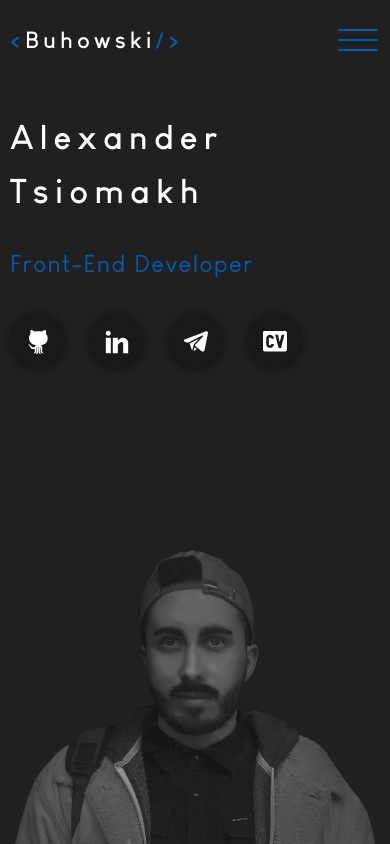
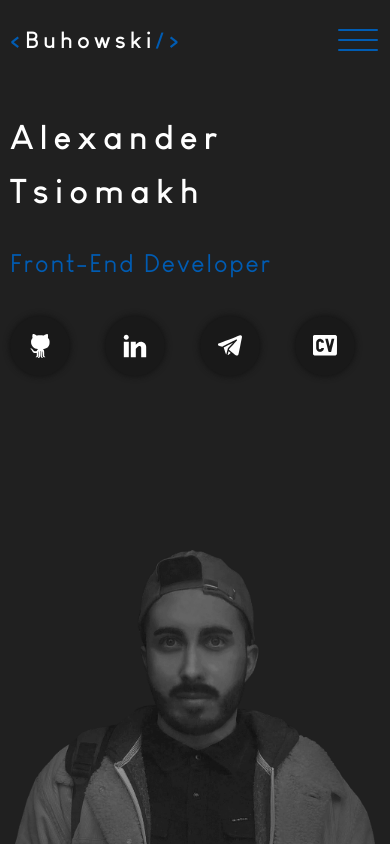
Before and after one commit to buhowski/react-typescript, a React (Create React App) app: page / in a window 390 px wide. Built offline with nearby package versions, Linux system fonts and the light colour scheme.

Commit message:
responsive

```diff
--- a/src/components/socials/Socials.scss
+++ b/src/components/socials/Socials.scss
@@ -3,8 +3,8 @@
 .contact-menu {
 	a {
 		margin-right: 35px;
-		width: 56px;
-		height: 56px;
+		width: 60px;
+		height: 60px;
 		padding: 0;
 		border-radius: 50%;
 		position: relative;
@@ -17,10 +17,8 @@
 			height: calc(50px + 1vw);
 		}
 
-		@include mobile {
-			width: 55px;
-			height: 55px;
-			margin-right: 24px;
+		@include mobileSmall {
+			margin-right: 22px;
 		}
 
 		&:last-child {
@@ -45,7 +43,7 @@
 		color: $blue-main;
 		backface-visibility: hidden;
 		position: absolute;
-		top: -25px;
+		top: -27px;
 		left: 50%;
 		transform: translateX(-35%) rotate(0deg);
 		letter-spacing: 3px;
@@ -53,6 +51,7 @@
 		transition: all 0.4s ease;
 		margin-left: 5%;
 		white-space: nowrap;
+		font-size: 18px;
 	}
 	a:hover > .title {
 		opacity: 1;
--- a/src/pages/home/Home.scss
+++ b/src/pages/home/Home.scss
@@ -35,7 +35,7 @@
 	margin-bottom: 125px;
 	width: 40%;
 
-	@include tabletBig {
+	@media screen and (max-width: 1366px) {
 		margin-bottom: 40px;
 	}
 
@@ -46,10 +46,10 @@
 	}
 
 	.tag-color {
-		font-size: 24px;
+		font-size: 25px;
 		margin-bottom: 3rem;
 		font-family: $LouisGeorgeCaf;
-		letter-spacing: 1.5px;
+		letter-spacing: 2px;
 		white-space: nowrap;
 
 		@media screen and (min-width: 2000px) {
```
